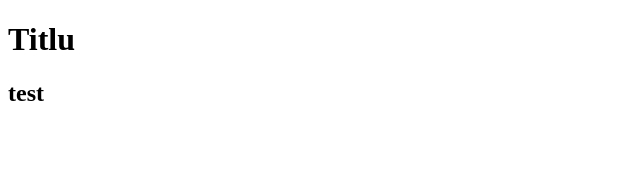
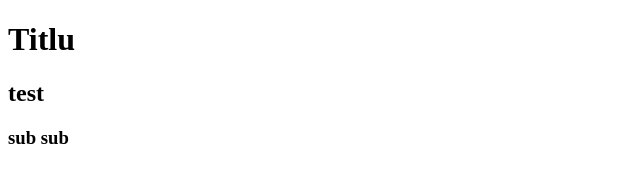
Before and after one commit to IuliaUDR/siit-34-git, a plain HTML site: page index.html in a window 1280 px wide. Shown: the full height of the page, 0-640 px from the left. Drawn offline with Linux system fonts and the light colour scheme.

Commit message:
Added something on develop

```diff
--- a/index.html
+++ b/index.html
@@ -9,5 +9,6 @@
 <body>
     <h1>Titlu</h1>
     <h2>test</h2>
+    <h3> sub sub</h3>
 </body>
 </html>
```
